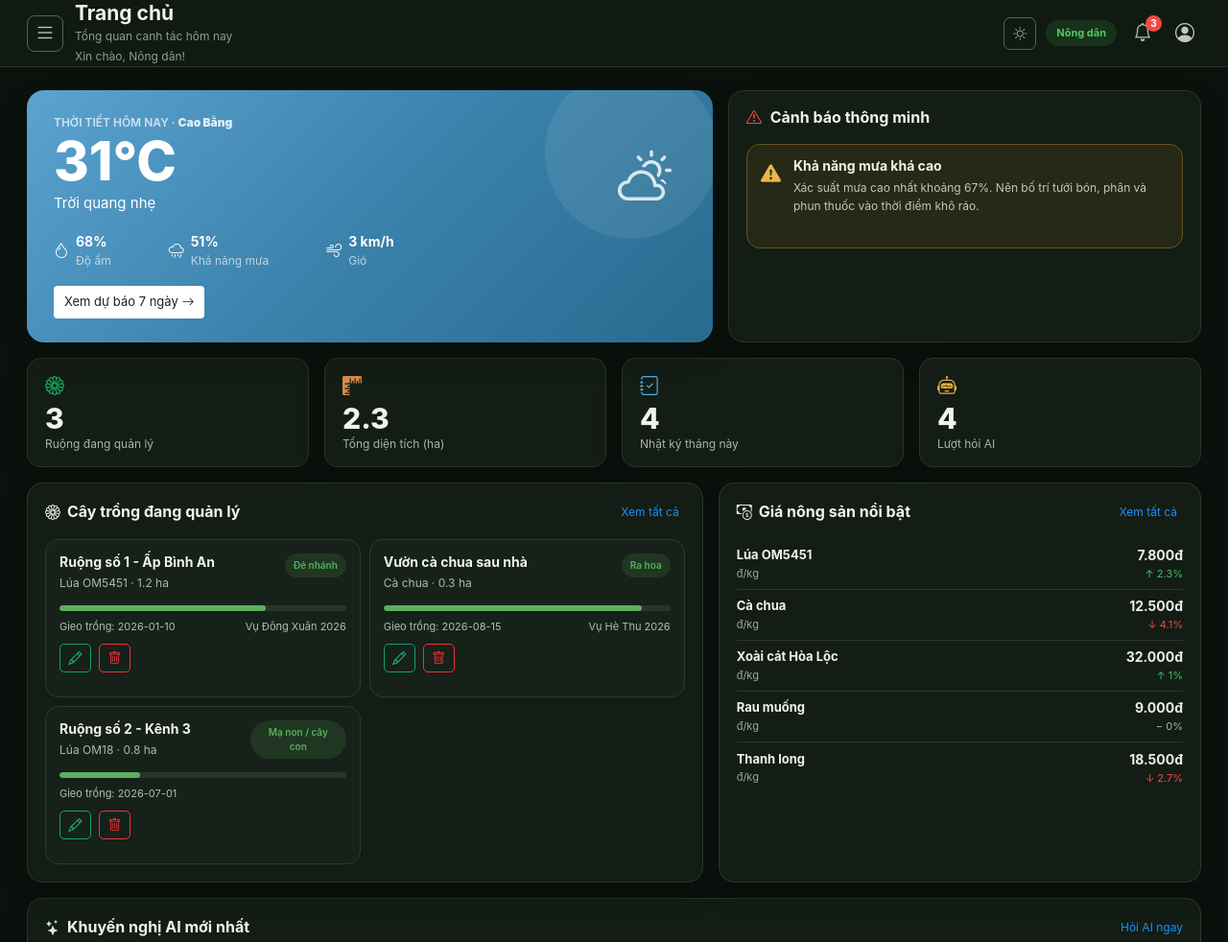
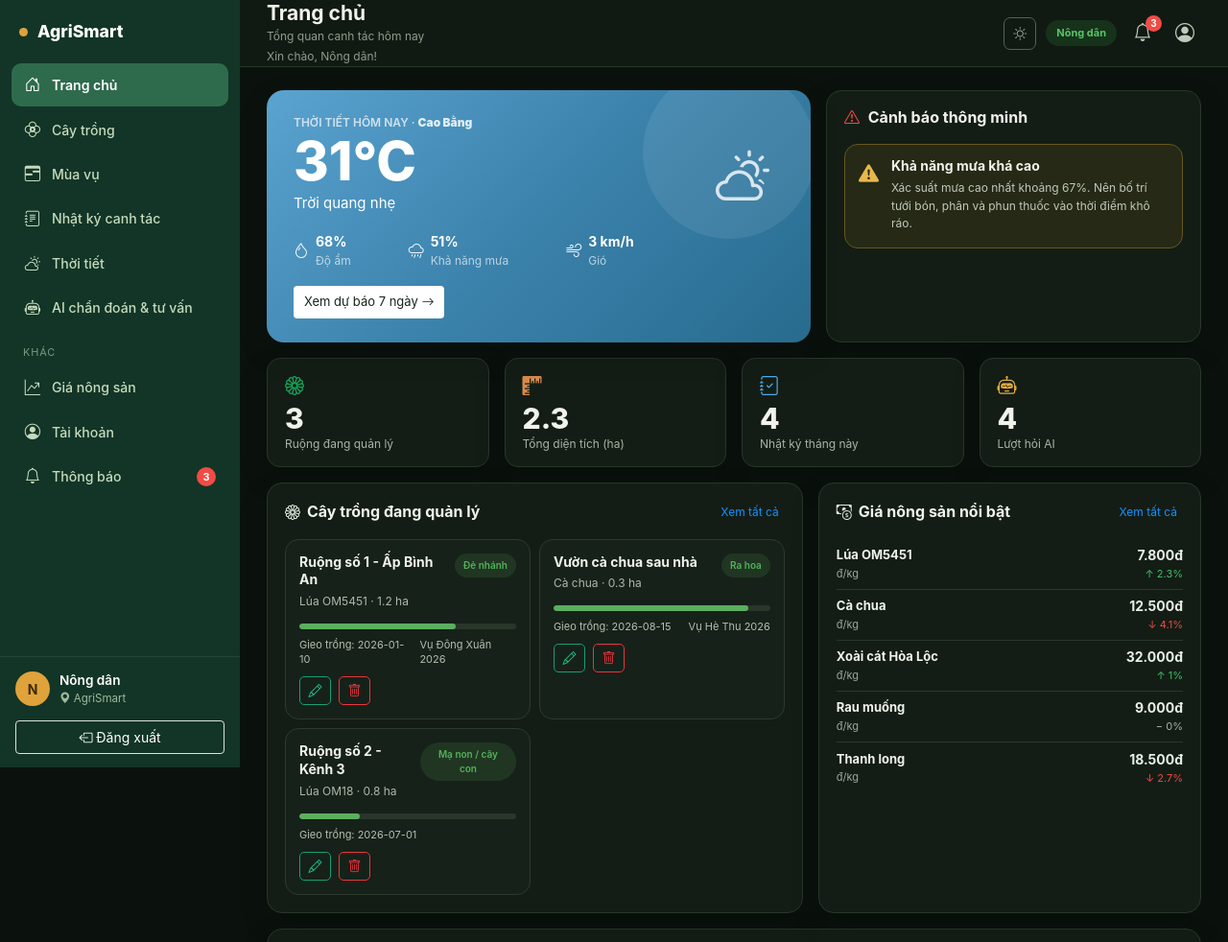
Before and after one commit to pthaong/Nong-Nghiep-Cong-Nghe-So, a plain HTML site: page frontend/pages/home.html in a window 1280 px wide. Shown: the top 982 px of the page at 96% size. Drawn offline with nearby package versions, Linux system fonts and the light colour scheme.

Commit message:
fix(fe-home): align sidebar with season navigation

```diff
--- a/frontend/css/home.css
+++ b/frontend/css/home.css
@@ -1673,3 +1673,240 @@ body {
         transition: none;
     }
 }
+/* =========================================================
+   FE2 SIDEBAR ALIGNMENT
+   Chỉ đồng bộ thanh menu với giao diện Mùa vụ
+   ========================================================= */
+
+.sidebar {
+    width: 250px;
+    flex-shrink: 0;
+    background: #123527;
+    color: #DCE8D5;
+
+    display: flex;
+    flex-direction: column;
+
+    position: fixed;
+    top: 0;
+    bottom: 0;
+    left: 0;
+
+    z-index: 1200;
+}
+
+.sidebar .brand {
+    display: flex;
+    align-items: center;
+    gap: 10px;
+
+    padding: 20px 20px 14px;
+
+    font-weight: 800;
+    color: #fff;
+    font-size: 1.1rem;
+}
+
+.sidebar .brand .dot {
+    width: 9px;
+    height: 9px;
+
+    border-radius: 50%;
+    background: #E0A23A;
+
+    display: inline-block;
+}
+
+.sidebar-scroll {
+    overflow-y: auto;
+    flex: 1;
+
+    padding: 6px 12px 14px;
+}
+
+.nav-section-label {
+    font-size: .68rem;
+    text-transform: uppercase;
+    letter-spacing: .08em;
+
+    color: #7C9A80;
+
+    padding: 14px 12px 6px;
+}
+
+.nav-link-app {
+    display: flex;
+    align-items: center;
+    gap: 11px;
+
+    color: #C6DABC;
+
+    padding: 9px 12px;
+
+    border: 1px solid transparent;
+    border-radius: 10px;
+
+    font-size: .88rem;
+    font-weight: 500;
+
+    margin-bottom: 2px;
+
+    cursor: pointer;
+    text-decoration: none;
+
+    transition: .2s;
+}
+
+.nav-link-app i {
+    width: 18px;
+
+    font-size: 1.02rem;
+
+    text-align: center;
+    flex-shrink: 0;
+}
+
+.nav-link-app:hover {
+    background: rgba(255, 255, 255, .06);
+    color: #fff;
+}
+
+.nav-link-app.active {
+    background: #2E6B4C;
+    color: #fff;
+    font-weight: 600;
+}
+
+.sidebar-notification-badge {
+    margin-left: auto;
+
+    min-width: 20px;
+    height: 20px;
+
+    padding: 0 6px;
+
+    border-radius: 999px;
+
+    background: #f04c46;
+    color: #fff;
+
+    font-size: 11px;
+    font-weight: 700;
+
+    line-height: 20px;
+    text-align: center;
+}
+
+.sidebar-notification-badge[hidden] {
+    display: none;
+}
+
+.sidebar-foot {
+    padding: 14px 16px;
+
+    border-top: 1px solid rgba(255, 255, 255, .08);
+}
+
+.mini-user {
+    display: flex;
+    align-items: center;
+    gap: 10px;
+}
+
+.mini-avatar {
+    width: 36px;
+    height: 36px;
+
+    flex-shrink: 0;
+
+    border-radius: 50%;
+
+    background: #E0A23A;
+    color: #3a2a05;
+
+    display: flex;
+    align-items: center;
+    justify-content: center;
+
+    font-weight: 700;
+}
+
+.mini-user-info {
+    min-width: 0;
+}
+
+.mini-user-name {
+    color: #fff;
+
+    font-weight: 600;
+    font-size: .85rem;
+}
+
+.mini-user-location {
+    color: #9FB99A;
+
+    font-size: .72rem;
+}
+
+.sidebar-logout {
+    width: 100%;
+
+    margin-top: 14px;
+    padding: 6px 12px;
+
+    border: 1px solid rgba(255, 255, 255, .85);
+    border-radius: 4px;
+
+    background: transparent;
+    color: #fff;
+
+    font-size: .875rem;
+
+    cursor: pointer;
+}
+
+.sidebar-logout:hover {
+    background: rgba(255, 255, 255, .08);
+}
+
+
+/* Desktop: chừa đúng 250px cho sidebar giống FE2 */
+
+.home-header {
+    margin-left: 250px;
+    width: calc(100% - 250px);
+}
+
+.home-container {
+    margin-left: 250px;
+    margin-right: 0;
+    width: calc(100% - 250px);
+    max-width: none;
+}
+
+
+/* Sidebar cố định nên desktop không cần hamburger cũ */
+
+.menu-button {
+    display: none;
+}
+
+
+/* Mobile */
+
+@media (max-width: 991px) {
+
+    .sidebar {
+        display: none;
+    }
+
+    .home-header,
+.home-container {
+    margin-left: 0;
+    width: 100%;
+}
+
+    .menu-button {
+        display: none;
+    }
+}
--- a/frontend/pages/home.html
+++ b/frontend/pages/home.html
@@ -109,85 +109,98 @@
          SIDE MENU (mở bằng nút menu trên header)
          ===================================================== -->
 
-    <div
-        id="sideMenuOverlay"
-        class="side-menu-overlay"
-        hidden
-    ></div>
+    <!-- SIDEBAR -->
+<aside class="sidebar" id="sidebar">
 
-    <nav
-        id="sideMenu"
-        class="side-menu"
-        aria-label="Menu chính"
-        aria-hidden="true"
-    >
+    <div class="brand">
+        <span class="dot"></span>
+        AgriSmart
+    </div>
 
-        <div class="side-menu-head">
+    <div class="sidebar-scroll">
 
-            <strong>Menu</strong>
+        <a class="nav-link-app active" href="home.html">
+            <i class="bi bi-house-door"></i>
+            <span>Trang chủ</span>
+        </a>
 
-            <button
-                id="sideMenuClose"
-                class="side-menu-close"
-                type="button"
-                aria-label="Đóng menu"
-            >
-                <i class="bi bi-x-lg"></i>
-            </button>
+        <a class="nav-link-app" href="#">
+            <i class="bi bi-flower2"></i>
+            <span>Cây trồng</span>
+        </a>
+
+        <a class="nav-link-app" href="../../muavu-index.html">
+            <i class="bi bi-calendar3-range"></i>
+            <span>Mùa vụ</span>
+        </a>
+
+        <a class="nav-link-app" href="coming-soon.html?module=diary">
+            <i class="bi bi-journal-text"></i>
+            <span>Nhật ký canh tác</span>
+        </a>
+
+        <a class="nav-link-app" href="weather.html">
+            <i class="bi bi-cloud-sun"></i>
+            <span>Thời tiết</span>
+        </a>
+
+        <a class="nav-link-app" href="ai.html">
+            <i class="bi bi-robot"></i>
+            <span>AI chẩn đoán &amp; tư vấn</span>
+        </a>
+
+        <div class="nav-section-label">KHÁC</div>
+
+        <a class="nav-link-app" href="#">
+            <i class="bi bi-graph-up-arrow"></i>
+            <span>Giá nông sản</span>
+        </a>
+
+        <a class="nav-link-app" href="profile.html">
+            <i class="bi bi-person-circle"></i>
+            <span>Tài khoản</span>
+        </a>
+
+        <a class="nav-link-app" href="notification.html">
+            <i class="bi bi-bell"></i>
+            <span>Thông báo</span>
+
+            <span
+                class="sidebar-notification-badge"
+                data-notification-badge
+                hidden
+            >0</span>
+        </a>
+
+    </div>
+
+    <div class="sidebar-foot">
+
+        <div class="mini-user">
+
+            <div class="mini-avatar">N</div>
+
+            <div class="mini-user-info">
+                <div class="mini-user-name">Nông dân</div>
+                <div class="mini-user-location">
+                    <i class="bi bi-geo-alt-fill"></i>
+                    AgriSmart
+                </div>
+            </div>
 
         </div>
 
-        <ul class="side-menu-list">
+        <button
+            class="sidebar-logout"
+            type="button"
+        >
+            <i class="bi bi-box-arrow-left"></i>
+            Đăng xuất
+        </button>
 
-            <li>
-                <a class="side-menu-link" href="../../muavu-index.html">
-                    <i class="bi bi-flower1"></i>
-                    <span class="side-menu-label">Mùa vụ</span>
-                </a>
-            </li>
-            <li>
-                <a class="side-menu-link" href="coming-soon.html?module=diary">
-                    <i class="bi bi-journal-text"></i>
-                    <span class="side-menu-label">Nhật ký canh tác</span>
-                    <span class="side-menu-soon">Sắp ra mắt</span>
-                </a>
-            </li>
-            <li>
-                <a class="side-menu-link" href="weather.html">
-                    <i class="bi bi-cloud-sun"></i>
-                    <span class="side-menu-label">Thời tiết</span>
-                </a>
-            </li>
-            <li>
-                <a class="side-menu-link" href="ai.html">
-                    <i class="bi bi-cpu"></i>
-                    <span class="side-menu-label">AI chẩn đoán</span>
-                </a>
-            </li>
-            <li>
-                <a class="side-menu-link" href="coming-soon.html?module=knowledge">
-                    <i class="bi bi-book"></i>
-                    <span class="side-menu-label">Kiến thức nông nghiệp</span>
-                    <span class="side-menu-soon">Sắp ra mắt</span>
-                </a>
-            </li>
-            <li>
-                <a class="side-menu-link" href="profile.html">
-                    <i class="bi bi-person"></i>
-                    <span class="side-menu-label">Hồ sơ</span>
-                </a>
-            </li>
-            <li>
-                <a class="side-menu-link" href="notification.html">
-                    <i class="bi bi-bell"></i>
-                    <span class="side-menu-label">Thông báo</span>
-                    <span class="side-menu-badge" data-notification-badge hidden>0</span>
-                </a>
-            </li>
+    </div>
 
-        </ul>
-
-    </nav>
+</aside>
 
 
     <!-- =====================================================
```
